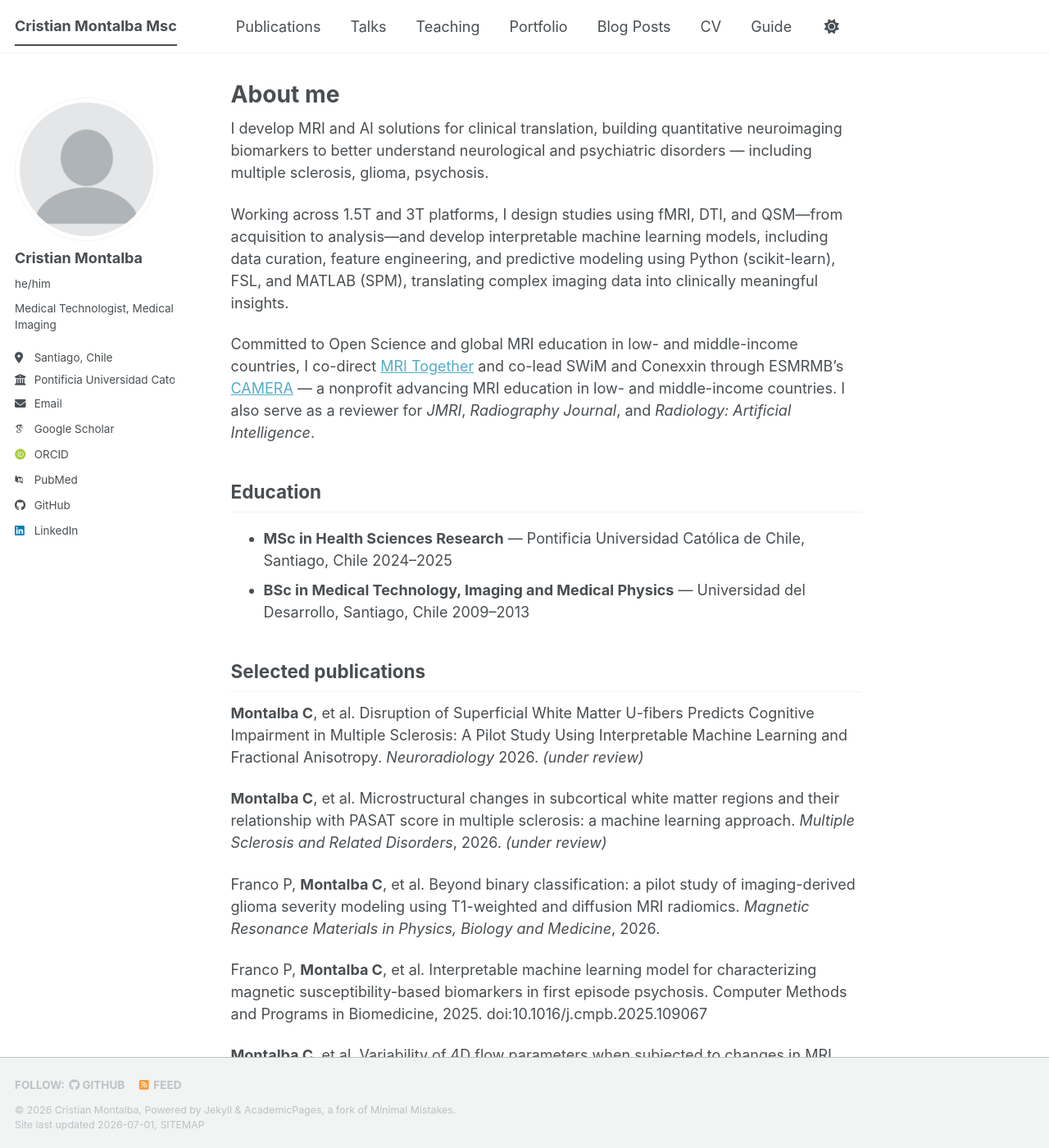
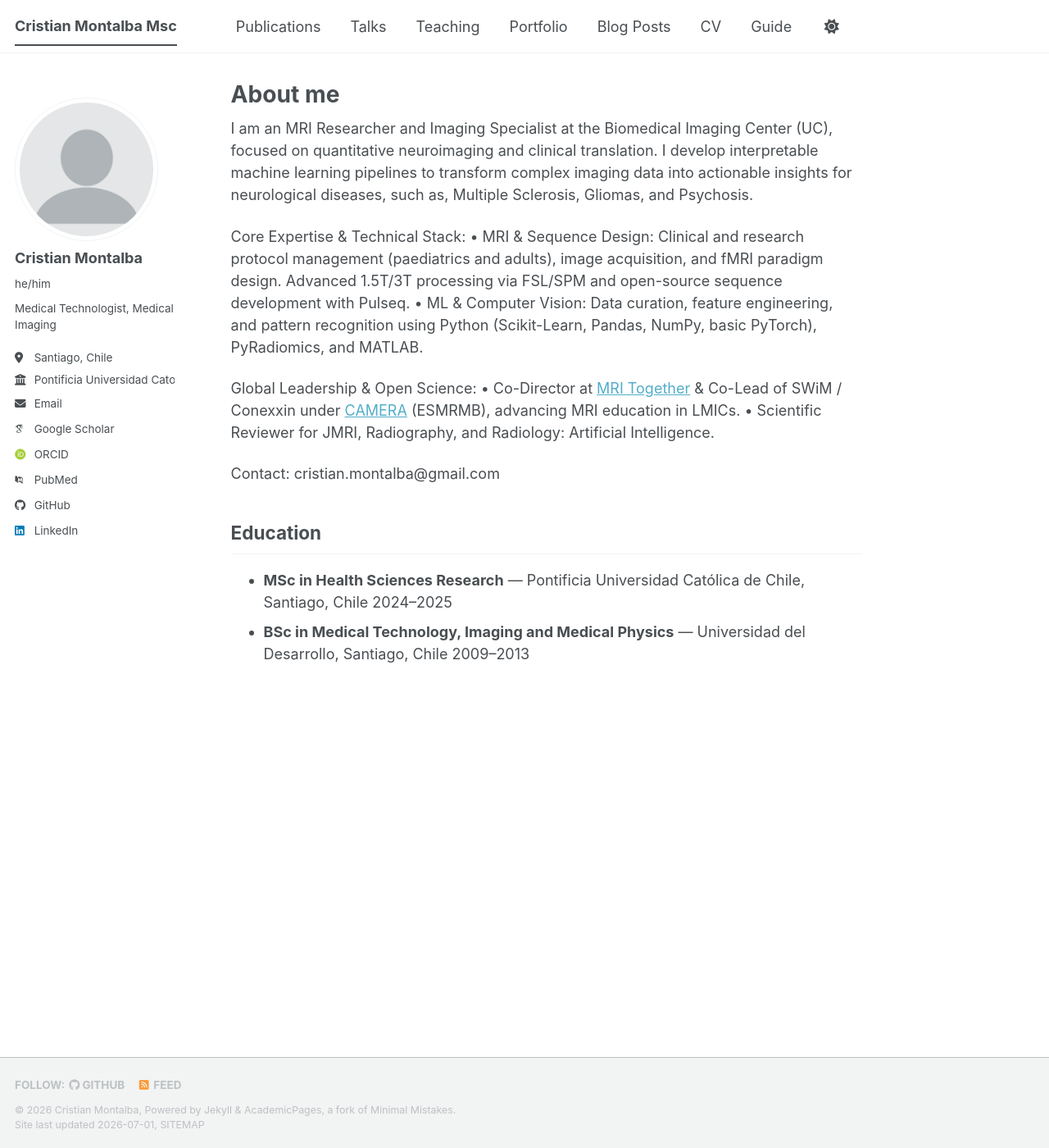
Before and after one commit to cristianmontalba/cristianmontalba.github.io, a Jekyll site: the page built from _pages/about.md, in a window 1280 px wide and 1400 px high. Shown: the whole window at 82% size. Built offline with Jekyll 4.4.1, drawn with Linux system fonts in a browser that asks for light colours; some web fonts are replaced; a script bundle is joined from its source files by our own code; library files that are not in the unit come from our copies; some of the changed text lies outside the part shown.

Commit message:
Update about.md

```diff
--- a/_pages/about.md
+++ b/_pages/about.md
@@ -7,32 +7,19 @@ redirect_from:
   - /about.html
 ---
 
-I develop MRI and AI solutions for clinical translation, building quantitative neuroimaging biomarkers to better understand neurological and psychiatric disorders — including multiple sclerosis, glioma, psychosis.
+I am an MRI Researcher and Imaging Specialist at the Biomedical Imaging Center (UC), focused on quantitative neuroimaging and clinical translation. I develop interpretable machine learning pipelines to transform complex imaging data into actionable insights for neurological diseases, such as, Multiple Sclerosis, Gliomas, and Psychosis.
 
-Working across 1.5T and 3T platforms, I design studies using fMRI, DTI, and QSM—from acquisition to analysis—and develop interpretable machine learning models, including data curation, feature engineering, and predictive modeling using Python (scikit-learn), FSL, and MATLAB (SPM), translating complex imaging data into clinically meaningful insights.
+Core Expertise & Technical Stack:
+• MRI & Sequence Design: Clinical and research protocol management (paediatrics and adults), image acquisition, and fMRI paradigm design. Advanced 1.5T/3T processing via FSL/SPM and open-source sequence development with Pulseq.
+• ML & Computer Vision: Data curation, feature engineering, and pattern recognition using Python (Scikit-Learn, Pandas, NumPy, basic PyTorch), PyRadiomics, and MATLAB.
 
-Committed to Open Science and global MRI education in low- and middle-income countries, I co-direct [MRI Together](https://mritogether.esmrmb.org/) and co-lead SWiM and Conexxin through ESMRMB's [CAMERA](https://www.cameramriafrica.org/) — a nonprofit advancing MRI education in low- and middle-income countries. I also serve as a reviewer for *JMRI*, *Radiography Journal*, and *Radiology: Artificial Intelligence*.
+Global Leadership & Open Science:
+• Co-Director at [MRI Together](https://mritogether.esmrmb.org/) & Co-Lead of SWiM / Conexxin under [CAMERA](https://www.cameramriafrica.org/) (ESMRMB), advancing MRI education in LMICs.
+• Scientific Reviewer for JMRI, Radiography, and Radiology: Artificial Intelligence.
+
+Contact: cristian.montalba@gmail.com
 
 ## Education
 
 - **MSc in Health Sciences Research** — Pontificia Universidad Católica de Chile, Santiago, Chile 2024–2025
 - **BSc in Medical Technology, Imaging and Medical Physics** — Universidad del Desarrollo, Santiago, Chile 2009–2013
-
-## Selected publications
-
-**Montalba C**, et al. Disruption of Superficial White Matter U-fibers Predicts Cognitive Impairment in Multiple Sclerosis: A Pilot Study Using Interpretable Machine Learning and Fractional Anisotropy. *Neuroradiology* 2026. *(under review)*
-
-**Montalba C**, et al. Microstructural changes in subcortical white matter regions and their relationship with PASAT score in multiple sclerosis: a machine learning approach. *Multiple Sclerosis and Related Disorders*, 2026. *(under review)*
-
-Franco P, **Montalba C**, et al. Beyond binary classification: a pilot study of imaging-derived glioma severity modeling using T1-weighted and diffusion MRI radiomics. *Magnetic Resonance Materials in Physics, Biology and Medicine*, 2026.
-
-Franco P, **Montalba C**, et al. Interpretable machine learning model for characterizing magnetic susceptibility-based biomarkers in first episode psychosis. Computer Methods and Programs in Biomedicine, 2025. doi:10.1016/j.cmpb.2025.109067
-
-**Montalba C**, et al. Variability of 4D flow parameters when subjected to changes in MRI acquisition parameters using a realistic thoracic aortic phantom. *Magnetic Resonance in Medicine*, 2017. doi:[10.1002/mrm.26834](https://doi.org/10.1002/mrm.26834)
-
-## Recognition
-
-- **2024–2026** — Three-time ISMRT Award Winner (1st, 2nd & 3rd place), ISMRM Annual Meetings (Singapore, Hawaii, Cape Town)
-- **2025** — Travel Stipend Award, European Society for Magnetic Resonance in Medicine and Biology (ESMRMB), Marseille
-- **2019, 2021, 2023** — E.K. Zavoisky Stipend, ISMRM (Toronto, London, Online)
-- **2019** — 2nd place, Scientific Oral Presentation, Chilean Society of Radiology
```
